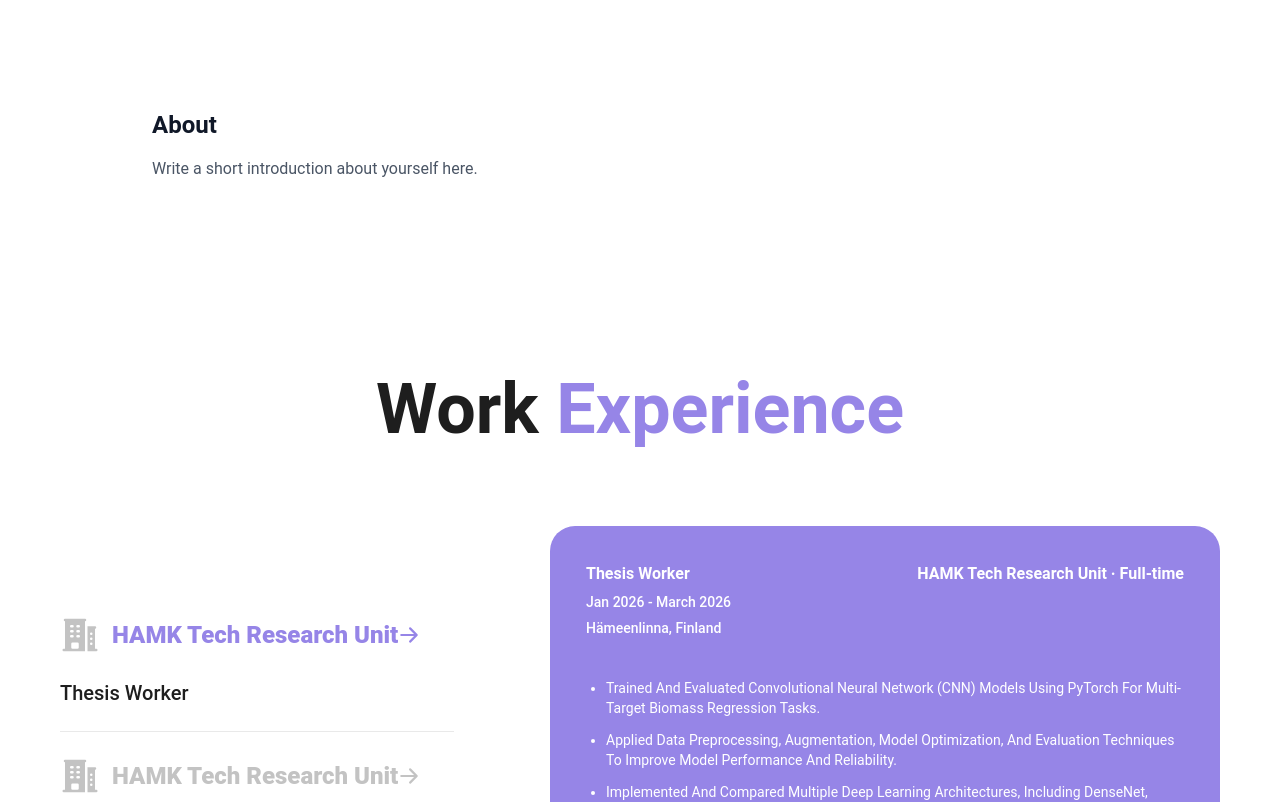
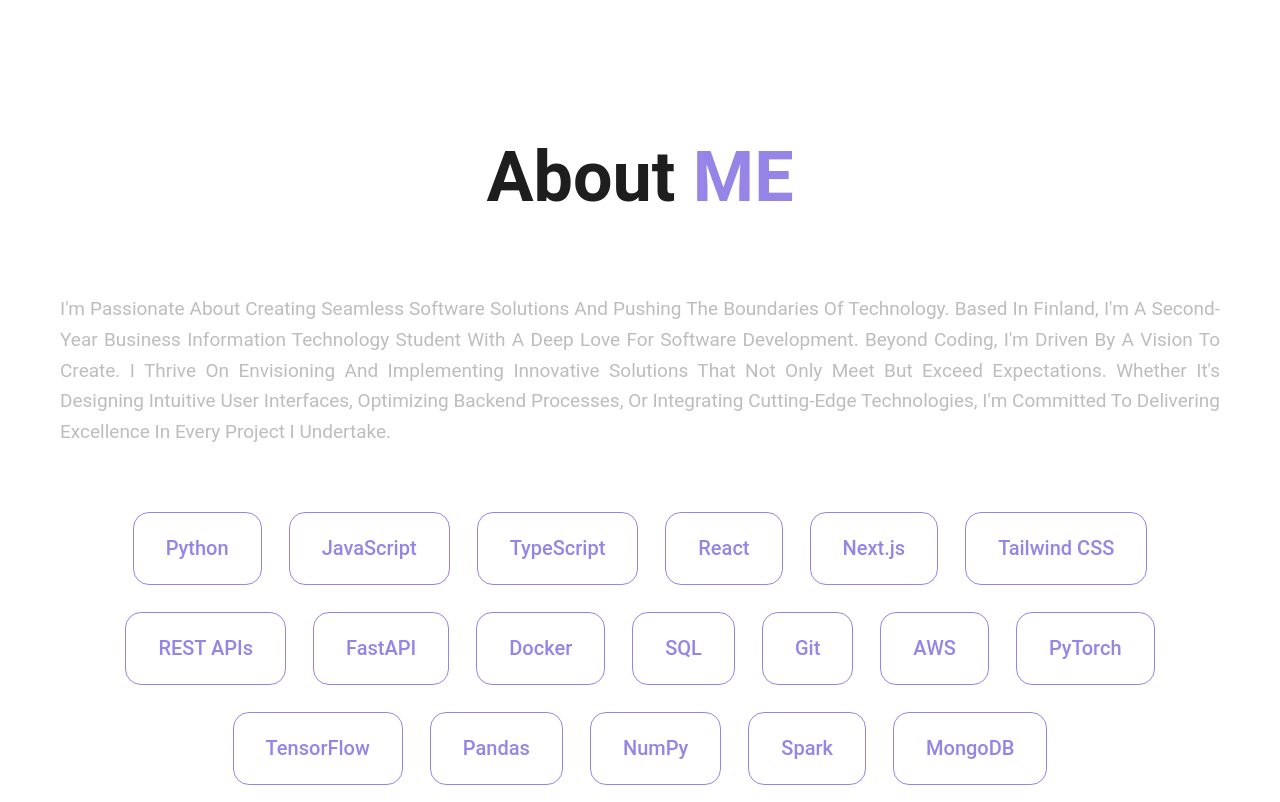
Before and after one commit to yasminebrahimi/yasmin_ebrahimi_portfolio, a React app: page / in a window 1280 px wide. Shown: the part 780-1582 px from the top of the page. Built offline with nearby package versions, Linux system fonts and the light colour scheme; the HTML template or start-up script is replaced by a standard one.

Commit message:
Add personal About section with skills

```diff
--- a/src/sections/About.jsx
+++ b/src/sections/About.jsx
@@ -1,13 +1,56 @@
-function About() {
+const skills = [
+  "Python",
+  "JavaScript",
+  "TypeScript",
+  "React",
+  "Next.js",
+  "Tailwind CSS",
+  "REST APIs",
+  "FastAPI",
+  "Docker",
+  "SQL",
+  "Git",
+  "AWS",
+  "PyTorch",
+  "TensorFlow",
+  "Pandas",
+  "NumPy",
+  "Spark",
+  "MongoDB",
+];
+
+export default function About() {
   return (
-    <section id="about" className="mx-auto max-w-5xl px-6 py-20">
-      <h2 className="text-2xl font-bold text-gray-900">About</h2>
-      <p className="mt-4 text-gray-600">
-        {/* TODO: replace with your bio */}
-        Write a short introduction about yourself here.
+    <section
+      id="about"
+      className="mx-auto flex w-full max-w-290 flex-col items-center gap-16 px-6 py-24 lg:px-0"
+    >
+      <h2 className="text-center text-[42px] font-bold capitalize sm:text-[56px] lg:text-[70px]">
+        About <span className="text-brand">ME</span>
+      </h2>
+
+      <p className="text-justify text-base capitalize leading-relaxed text-muted sm:text-[19px]">
+        I&apos;m passionate about creating seamless software solutions and
+        pushing the boundaries of technology. Based in Finland, I&apos;m a
+        second-year Business Information Technology student with a deep love for
+        software development. Beyond coding, I&apos;m driven by a vision to
+        create. I thrive on envisioning and implementing innovative solutions
+        that not only meet but exceed expectations. Whether it&apos;s designing
+        intuitive user interfaces, optimizing backend processes, or integrating
+        cutting-edge technologies, I&apos;m committed to delivering excellence
+        in every project I undertake.
       </p>
+
+      <div className="flex flex-wrap items-center justify-center gap-6.75">
+        {skills.map((skill) => (
+          <span
+            key={skill}
+            className="rounded-2xl border border-brand px-8 py-5 text-lg font-medium text-brand transition-colors hover:bg-brand hover:text-white sm:text-[20px]"
+          >
+            {skill}
+          </span>
+        ))}
+      </div>
     </section>
   );
 }
-
-export default About;
```
